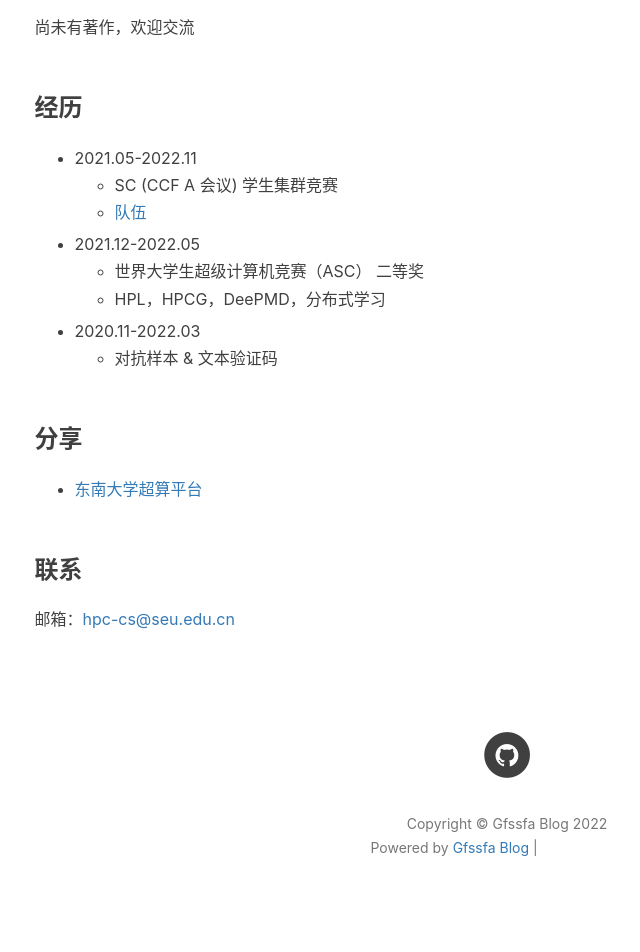
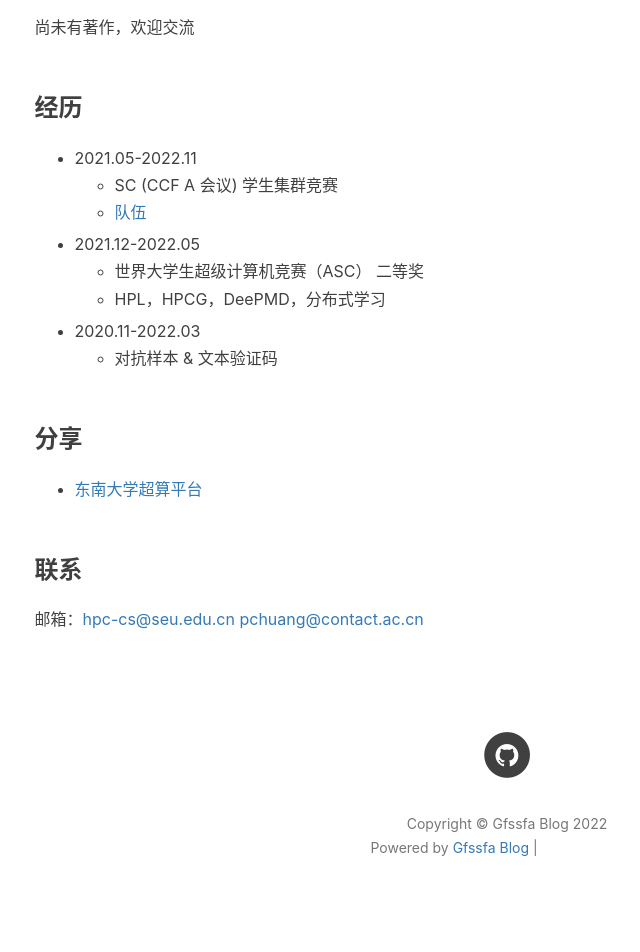
Before and after one commit to Gfssfa/Gfssfa.github.io, a Jekyll site: the page built from about.html, in a window 1280 px wide. Shown: the part 1124-2076 px from the top of the page, without its empty margins (133-773 px from the left). Built offline with Jekyll 4.4.1, drawn with Linux system fonts in a browser that asks for light colours; nearby versions of some CDN libraries; comment, search, counter and statistics services are not loaded; some of the changed lines change nothing that is shown; grey boxes are pictures that could not be loaded.

Commit message:
Update zh.md

```diff
--- a/_includes/about/zh.md
+++ b/_includes/about/zh.md
@@ -29,4 +29,4 @@ Hey，我是黄鹏程（Gfssfa）, 一个还在四处学习探索的萌新。
 * [东南大学超算平台](https://asc-wiki.com/)
 
 ### 联系
-邮箱：<hpc-cs@seu.edu.cn>
+邮箱：<hpc-cs@seu.edu.cn> <pchuang@contact.ac.cn>
```
